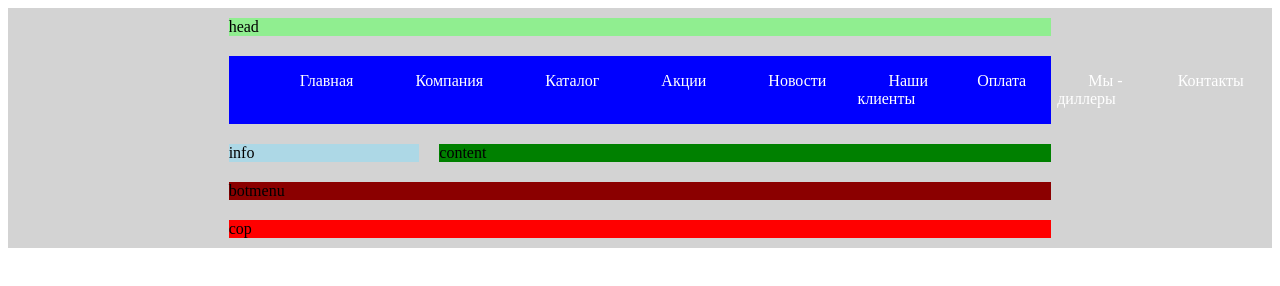
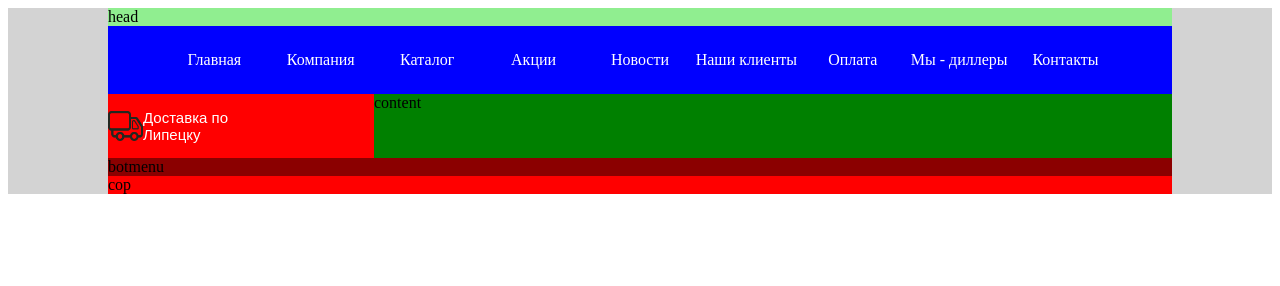
Before and after one commit to lexlip/brother, a plain HTML site: page webB/index.html in a window 1280 px wide. Drawn offline with Linux system fonts and the light colour scheme.

Commit message:
Верстка на паре

```diff
--- a/webB/css/grid.css
+++ b/webB/css/grid.css
@@ -1,7 +1,7 @@
 .container
 {
   display: grid;
-  grid-template-columns: 1fr 1fr 3fr 1fr; /*tri kolonki*/
+  grid-template-columns: 100px 1fr 3fr 100px; /*tri kolonki*/
   grid-template-rows: auto;
 }
 #grid{
--- a/webB/css/style.css
+++ b/webB/css/style.css
@@ -6,58 +6,71 @@
   grid-area: head;
   grid-column-start: 1;
   grid-column-end: 3;
-  margin: 10px;
+
 }
 .menu{
   background-color: blue;
   grid-area: menu;
   grid-column-start: 1;
   grid-column-end: 3;
-  margin:10px;
+
 }
 .info{
   background-color: lightblue;
   grid-area: info;
   grid-column-start: 1;
   grid-column-end: 2;
-  margin: 10px;
+
 }
 .content{
   background-color: green;
   grid-area:content;
   grid-column-start: 2;
   grid-column-end: 3;
-  margin: 10px;
+
 }
 .botmenu{
   background-color: darkred;
   grid-area:botmenu;
   grid-column-start: 1;
   grid-column-end: 3;
-  margin: 10px;
+
 }
 .cop{
   background-color: red;
   grid-area:cop;
   grid-column-start: 1;
   grid-column-end: 3;
-  margin: 10px;
+
 }
-li{
-  list-style-type: none;
+.topmenu a{
+  text-decoration: none;
+  text-align: center;
+  vertical-align: middle;
+  width:11.11%;
+  padding: 0 0;
+}
+.topmenu a:hover{
+  transition: 0.5s;
+  background-color: darkblue;
+
 }
 .topmenu{
   display: flex;
+  padding: 0 5%;
+  margin: 0;
 }
-li a{
-  text-decoration: none;
+.topmenu a li{
+  list-style-type: none;
   color:white;
   text-align: center;
-  padding: 17px 26px;
-  margin: 5px;
+  padding: 25px 0;
 }
-li a:hover{
-  transition: 0.5s;
-  background-color: white;
-  color: black;
+.dostavka{
+  display: flex;
+  align-items: center;
+  background-color: red;
+  color:white;
+  font-family: Arial,sans-serif;
+  font-size: 15px;
 }
--- a/webB/index.html
+++ b/webB/index.html
@@ -14,18 +14,23 @@
       <div class="head">head</div>
       <div class="menu">
         <ul class="topmenu">
-          <li><a href="index.html">Главная</a></li>
-          <li><a href="company.html">Компания</a></li>
-          <li><a href="catalog.html">Каталог</a></li>
-          <li><a href="promotions.html">Акции</a></li>
-          <li><a href="news.html">Новости</a></li>
-          <li><a href="customers.html">Наши клиенты</a></li>
-          <li><a href="pay.html">Оплата</a></li>
-          <li><a href="dealers.html">Мы - диллеры</a></li>
-          <li><a href="contacts.html">Контакты</a></li>
+          <a href="index.html"><li>Главная</li></a>
+          <a href="company.html"><li>Компания</li></a>
+          <a href="catalog.html"><li>Каталог</li></a>
+          <a href=".html"><li>Акции</li></a>
+          <a href="news.html"><li>Новости</li></a>
+          <a href="clients.html"><li>Наши клиенты</li></a>
+          <a href="pay.html"><li>Оплата</li></a>
+          <a href="dillers.html"><li>Мы - диллеры</li></a>
+          <a href="contacts.html"><li>Контакты</li></a>
         </ul>
       </div>
-      <div class="info">info</div>
+      <div class="info">
+        <div class="dostavka">
+          <img src="image/truck.png" alt="" width="35px" height="30px">
+          <p>Доставка по<br> Липецку</p>
+        </div>
+      </div>
       <div class="content">content</div>
       <div class="botmenu">botmenu</div>
       <div class="cop">cop</div>
```
Also changed, not shown: webB/image/truck.png (added).
